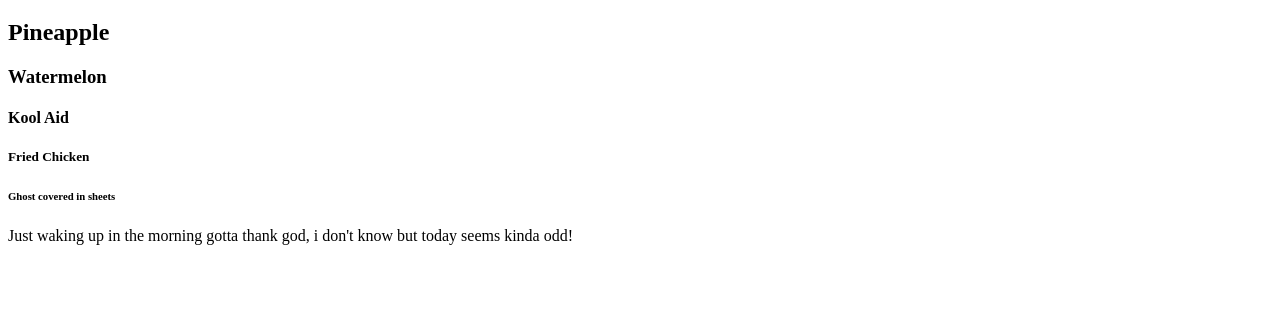
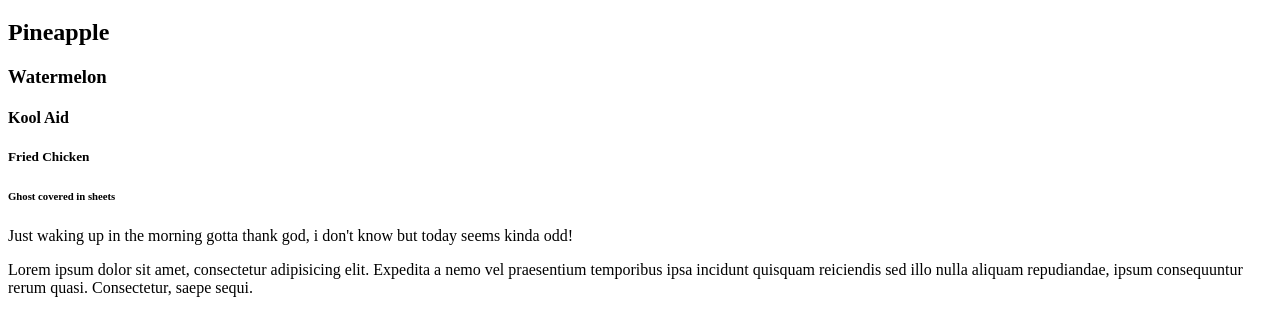
Before and after one commit to pranisbrah/web-technology-, a plain HTML site: page index.html in a window 1280 px wide. Shown: the part 573-886 px from the top of the page. Before the commit the page ends 834 px from the top, so only its background shows below. Drawn offline with Linux system fonts and the light colour scheme.

Commit message:
added paragraph

```diff
--- a/index.html
+++ b/index.html
@@ -15,5 +15,6 @@
  <!--chicken very good and don't be racist!-->
 
  <p>Just waking up in the morning gotta thank god, i don't know but today seems kinda odd!</p>
+ <p> Lorem ipsum dolor sit amet, consectetur adipisicing elit. Expedita a nemo vel praesentium temporibus ipsa incidunt quisquam reiciendis sed illo nulla aliquam repudiandae, ipsum consequuntur rerum quasi. Consectetur, saepe sequi.</p>
 
 </html>
```
